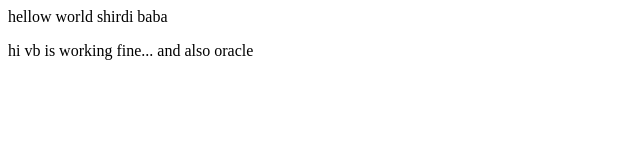
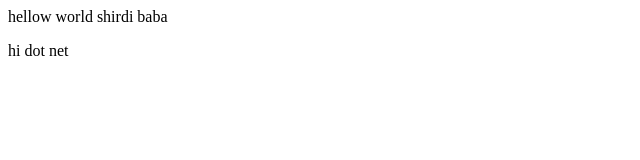
Before and after one commit to vikybala/prod1, a plain HTML site: page Prod/Index.html in a window 1280 px wide. Shown: the whole page, without its empty margins (0-640 px from the left). Drawn offline with Linux system fonts and the light colour scheme.

Commit message:
3rd commit

```diff
--- a/Prod/Index.html
+++ b/Prod/Index.html
@@ -1,4 +1,4 @@
 <html>
 <p>hellow world shirdi baba </p>
-<p>hi vb is working fine... and also oracle </p>
+<p>hi dot net </p>
 </html>
```
